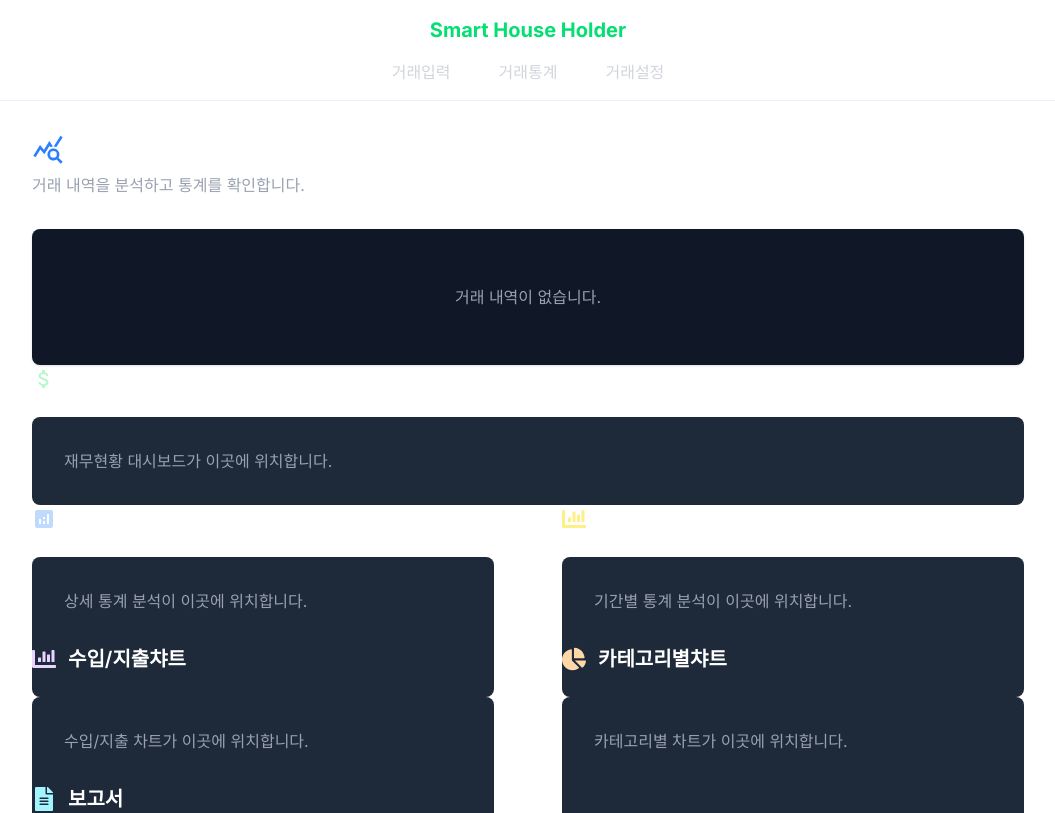
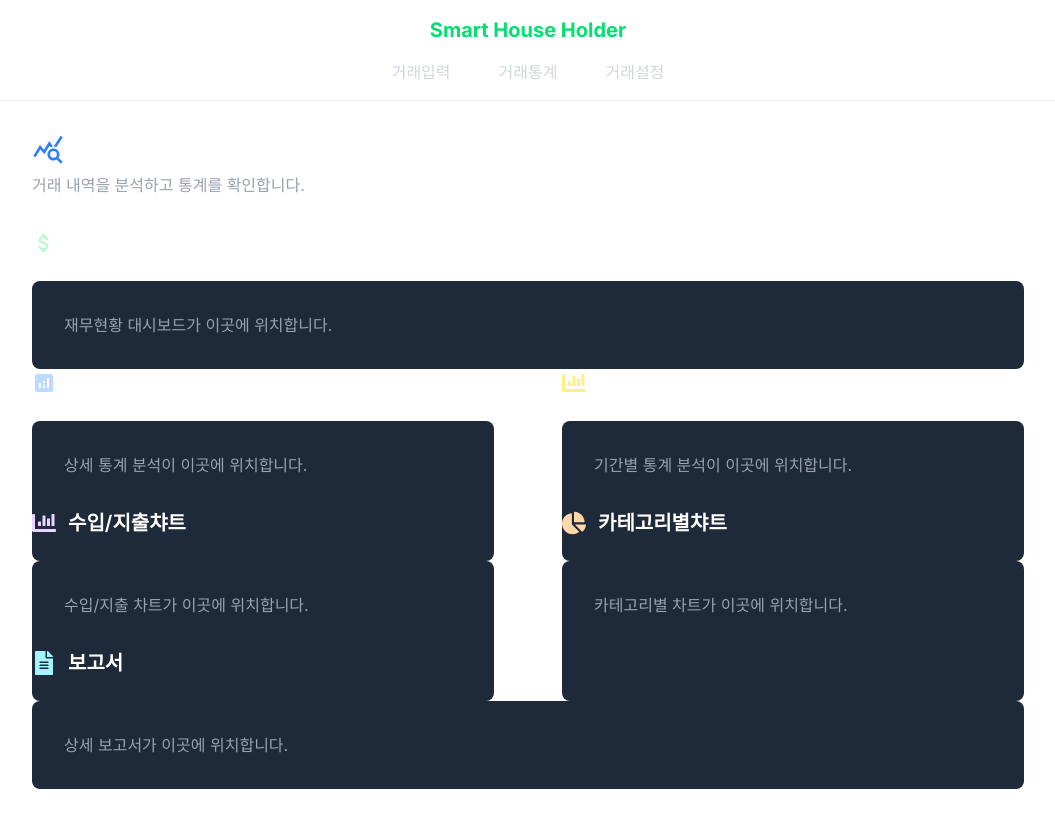
Before and after one commit to gppc5096/home_money, a Next.js app: page /statistics in a window 1280 px wide. Shown: the top 813 px of the page, without its empty margins (112-1167 px from the left). Built offline with nearby package versions, Linux system fonts and the light colour scheme.

Commit message:
거래통계: TransactionList 컴포넌트 제거

```diff
--- a/src/app/statistics/page.tsx
+++ b/src/app/statistics/page.tsx
@@ -6,7 +6,6 @@ import { IoStatsChart } from "react-icons/io5";
 import { FaChartPie, FaChartBar, FaFileAlt, FaArrowUp } from "react-icons/fa";
 import { MdAttachMoney, MdAnalytics } from "react-icons/md";
 import { useState, useEffect } from "react";
-import TransactionList from '@/components/transaction/TransactionList';
 
 export default function StatisticsPage() {
   const [showScrollTop, setShowScrollTop] = useState(false);
@@ -37,9 +36,6 @@ export default function StatisticsPage() {
         icon={MdQueryStats}
         iconColor="text-blue-500"
       />
-      <div className="mt-8">
-        <TransactionList />
-      </div>
 
       {/* 재무현황 섹션 */}
       <section>
```
